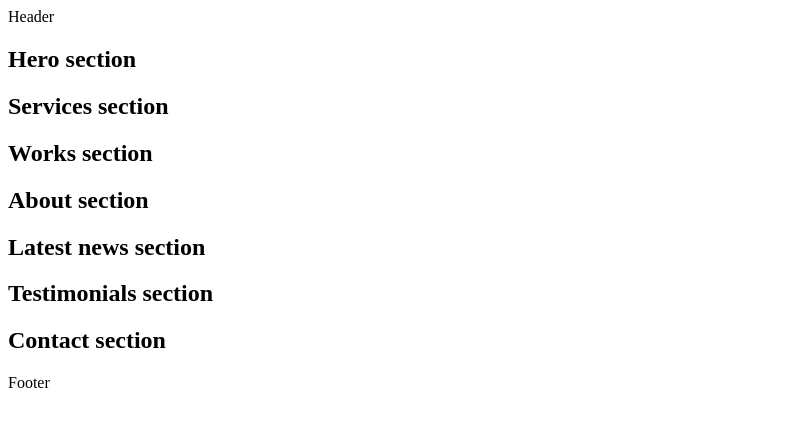
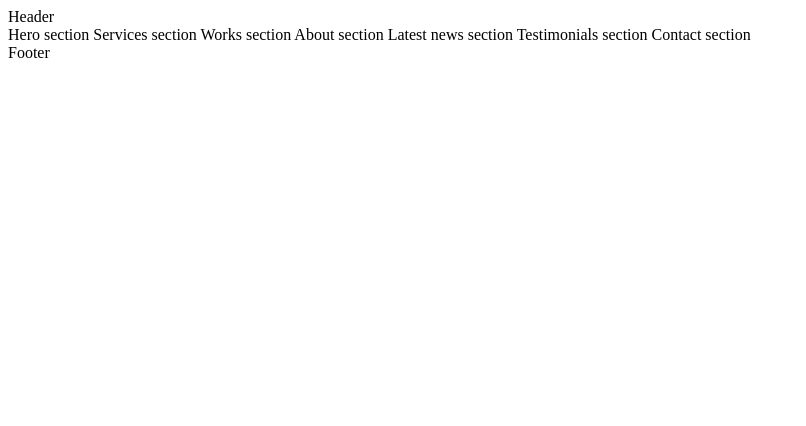
Before and after one commit to MayitoPR3/holbertonschool-web_front_end, a plain HTML site: page html_advanced/5-index.html in a window 1280 px wide. Shown: the whole page, without its empty margins (0-806 px from the left). Drawn offline with Linux system fonts and the light colour scheme.

Commit message:
push task 5

```diff
--- a/html_advanced/5-index.html
+++ b/html_advanced/5-index.html
@@ -13,35 +13,28 @@
         Header
     </header>
     <main>
-        <section id="hero">
-            <h1>Hero section</h1>
-        </section>
-
-        <section id="services">
-            <h2>Services section</h2>
-        </section>
-
-        <section id="works">
-            <h2>Works section</h2>
-        </section>
-
-        <section id="about">
-            <h2>About section</h2>
-        </section>
-
-        <section id="latest-news">
-            <h2>Latest news section</h2>
-        </section>
-
-        <section id="testimonials">
-            <h2>Testimonials section</h2>
-        </section>
-
-        <section id="contact">
-            <h2>Contact section</h2>
-        </section>
+        <section1>
+            Hero section
+        </section1>
+        <section2>
+            Services section
+        </section2>
+        <section3>
+            Works section
+        </section3>
+        <section4>
+            About section
+        </section4>
+        <section5>
+            Latest news section
+        </section5>
+        <section6>
+            Testimonials section
+        </section6>
+        <section7>
+            Contact section
+        </section7>
     </main>
-
     <footer>
         Footer
     </footer>
```
